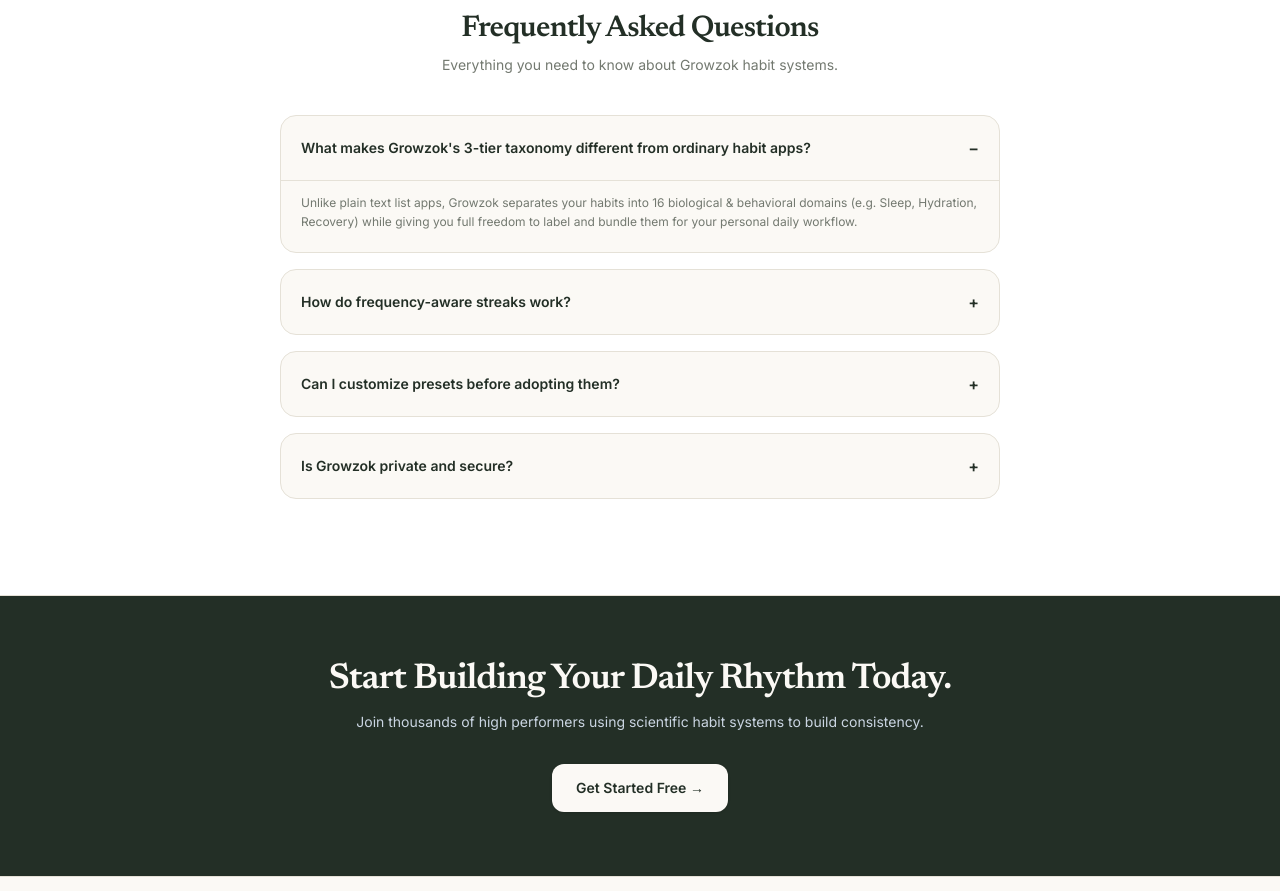
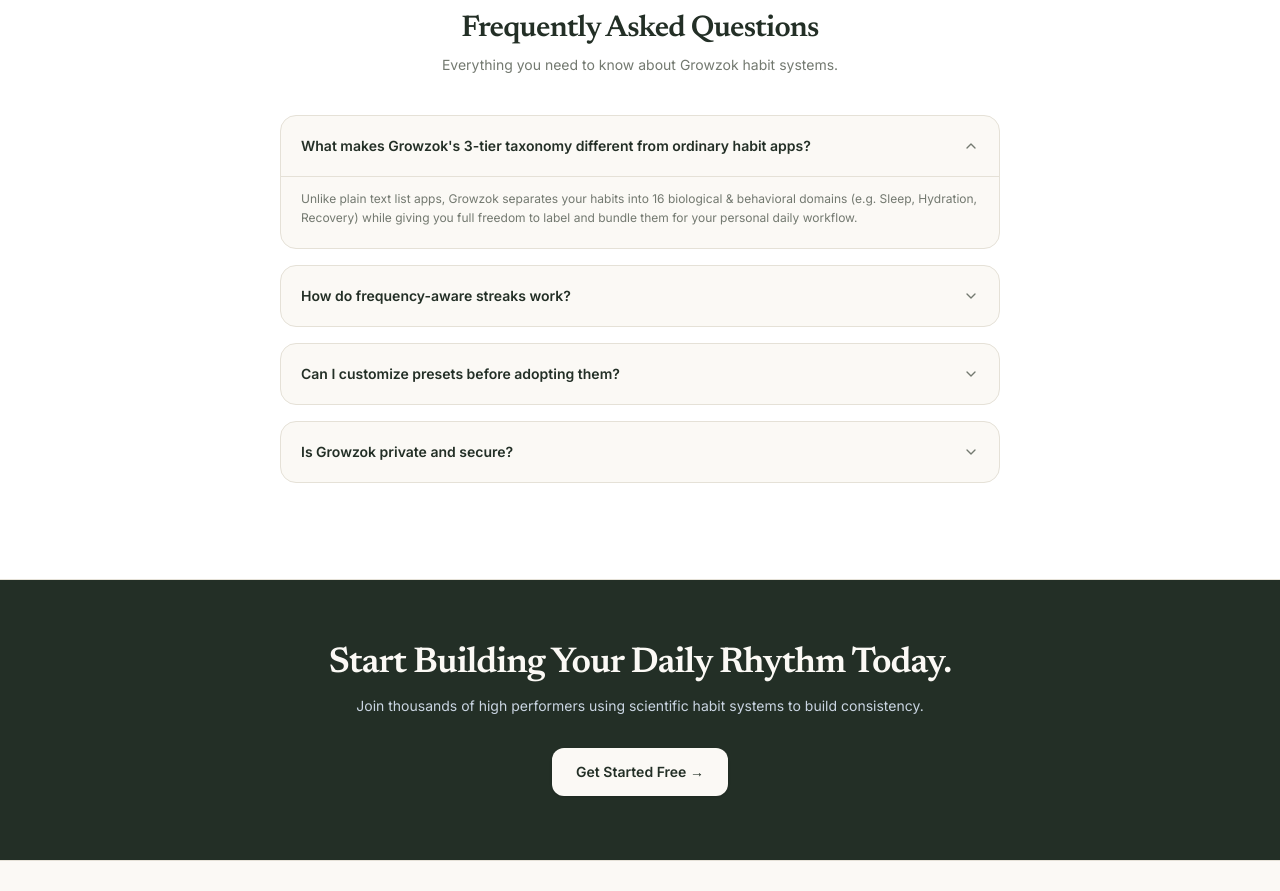
Before and after one commit to sourrinn/growzok, a Next.js app: page / in a window 1280 px wide. Shown: the part 2240-3131 px from the top of the page. Built offline with nearby package versions, Linux system fonts and the light colour scheme; no server answers.

Commit message:
style: remove + and - symbols from buttons across AddHabit and OverviewClient
- Remove + prefix from Plant Habit and Add Numeric Goal buttons in AddHabit.tsx
- Replace + and - symbols in FAQ accordion buttons with SVG chevron arrow icons in OverviewClient.tsx

```diff
--- a/src/app/OverviewClient.tsx
+++ b/src/app/OverviewClient.tsx
@@ -431,7 +431,19 @@
                     className="flex w-full items-center justify-between p-5 text-left text-sm font-semibold text-[#232f26]"
                   >
                     <span>{faq.q}</span>
-                    <span className="ml-3 shrink-0 text-base">{isOpen ? "−" : "+"}</span>
+                    <span className="ml-3 shrink-0 text-[#737970]">
+                      <svg
+                        viewBox="0 0 24 24"
+                        fill="none"
+                        stroke="currentColor"
+                        strokeWidth="2"
+                        className={`h-4 w-4 transition-transform duration-200 ${
+                          isOpen ? "rotate-180" : ""
+                        }`}
+                      >
+                        <path d="M6 9l6 6 6-6" strokeLinecap="round" strokeLinejoin="round" />
+                      </svg>
+                    </span>
                   </button>
                   {isOpen && (
                     <div className="border-t border-[#e5e1d7] p-5 pt-3 text-xs leading-relaxed text-[#737970]">
--- a/src/components/AddHabit.tsx
+++ b/src/components/AddHabit.tsx
@@ -95,7 +95,7 @@
           onClick={submit}
           className="rounded-xl bg-[#232f26] px-5 py-2.5 text-xs font-semibold text-white transition-all hover:bg-black active:scale-[0.98]"
         >
-          + Plant Habit
+          Plant Habit
         </button>
       </div>
 
@@ -193,7 +193,7 @@
               : "border-[#e5e1d7] bg-white text-[#737970] hover:border-[#232f26]/30 hover:text-[#232f26]"
           }`}
         >
-          {showAdvanced ? "Hide Goal Config" : "+ Add Numeric Goal"}
+          {showAdvanced ? "Hide Goal Config" : "Add Numeric Goal"}
         </button>
       </div>
 
```
